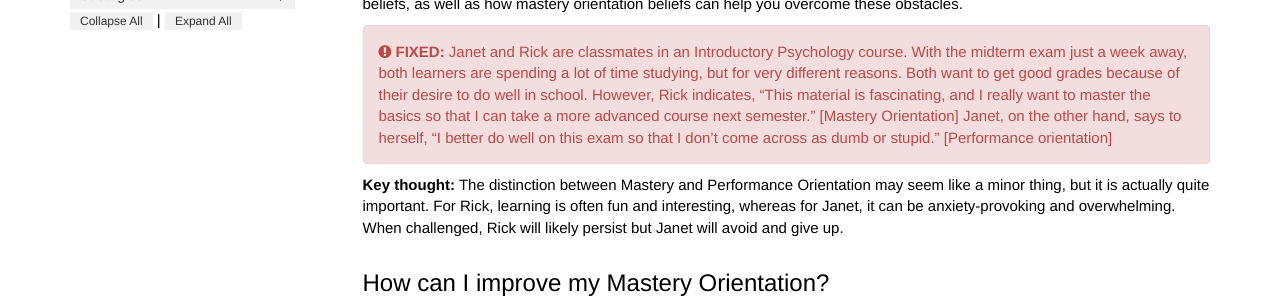
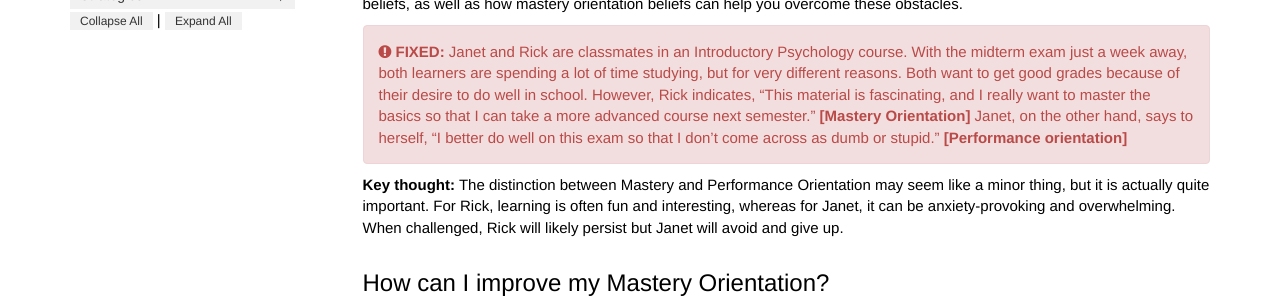
Before and after one commit to dfranklin02/SRL, a Jekyll site: the page built from docs/pages/motivation/mastery_orientation.md, in a window 1280 px wide and 900 px high, scrolled down 1048 px. Shown: the part 217-517 px from the top of the window. Built offline with Jekyll 4.4.1, drawn with Linux system fonts in a browser that asks for light colours; nearby versions of some CDN libraries; comment, search, counter and statistics services are not loaded.

```diff
--- a/docs/pages/motivation/mastery_orientation.md
+++ b/docs/pages/motivation/mastery_orientation.md
@@ -38,7 +38,7 @@ Alternatively, exhibiting a low level of Mastery Orientation can lead you to:
 The scenarios below illustrate some potential obstacles that may arise when learners have beliefs performance orientation beliefs, as well as how mastery orientation beliefs can help you overcome these obstacles.
 
 <div markdown="span" class="alert alert-danger" role="alert"><i class="fa fa-exclamation-circle"></i> <b>FIXED:</b>
-Janet and Rick are classmates in an Introductory Psychology course. With the midterm exam just a week away, both learners are spending a lot of time studying, but for very different reasons. Both want to get good grades because of their desire to do well in school. However, Rick indicates, “This material is fascinating, and I really want to master the basics so that I can take a more advanced course next semester.” [Mastery Orientation] Janet, on the other hand, says to herself, “I better do well on this exam so that I don't come across as dumb or stupid.” [Performance orientation]
+Janet and Rick are classmates in an Introductory Psychology course. With the midterm exam just a week away, both learners are spending a lot of time studying, but for very different reasons. Both want to get good grades because of their desire to do well in school. However, Rick indicates, “This material is fascinating, and I really want to master the basics so that I can take a more advanced course next semester.” **[Mastery Orientation]** Janet, on the other hand, says to herself, “I better do well on this exam so that I don't come across as dumb or stupid.” **[Performance orientation]**
 </div>
 
 **Key thought:** The distinction between Mastery and Performance Orientation may seem like a minor thing, but it is actually quite important. For Rick, learning is often fun and interesting, whereas for Janet, it can be anxiety-provoking and overwhelming. When challenged, Rick will likely persist but Janet will avoid and give up.
```
